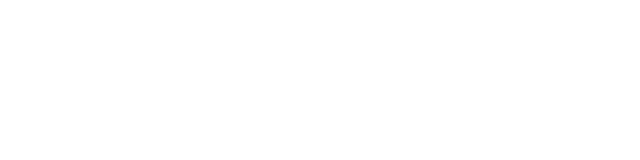
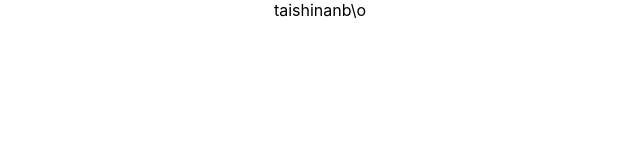
Before and after one commit to rishisant/nanba-training, a React (Create React App) app: page / in a window 1280 px wide. Shown: the top 160 px of the page, without its empty margins (320-960 px from the left). Built offline with nearby package versions, Linux system fonts and the light colour scheme.

Commit message:
taishinabo mesage

```diff
--- a/src/App.js
+++ b/src/App.js
@@ -4,7 +4,7 @@ import './App.css';
 function App() {
   return (
     <div className="App">
-
+      taishinanb\o
     </div>
   );
 }
```
Also changed, not shown: 1 other file (tests, documents, lock files or other folders).
